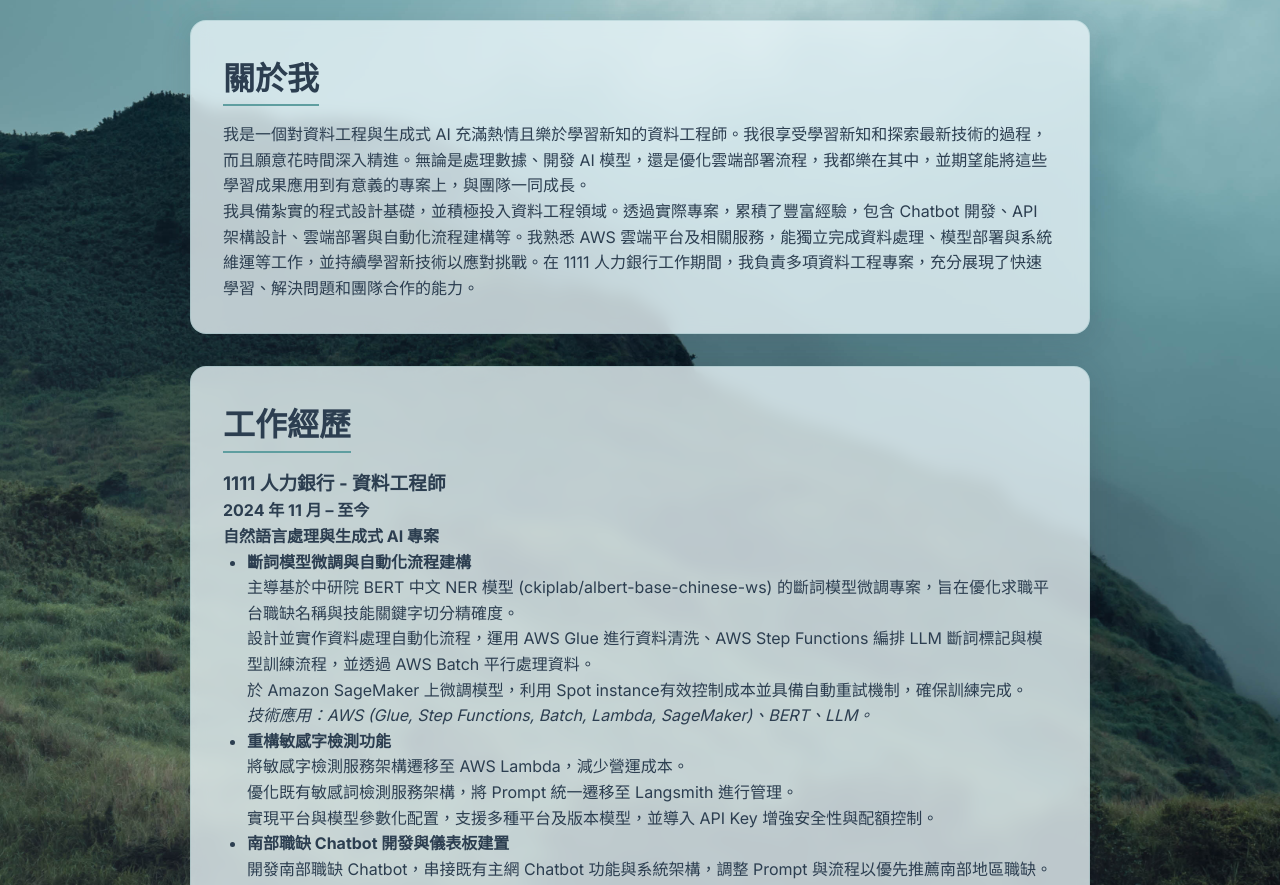
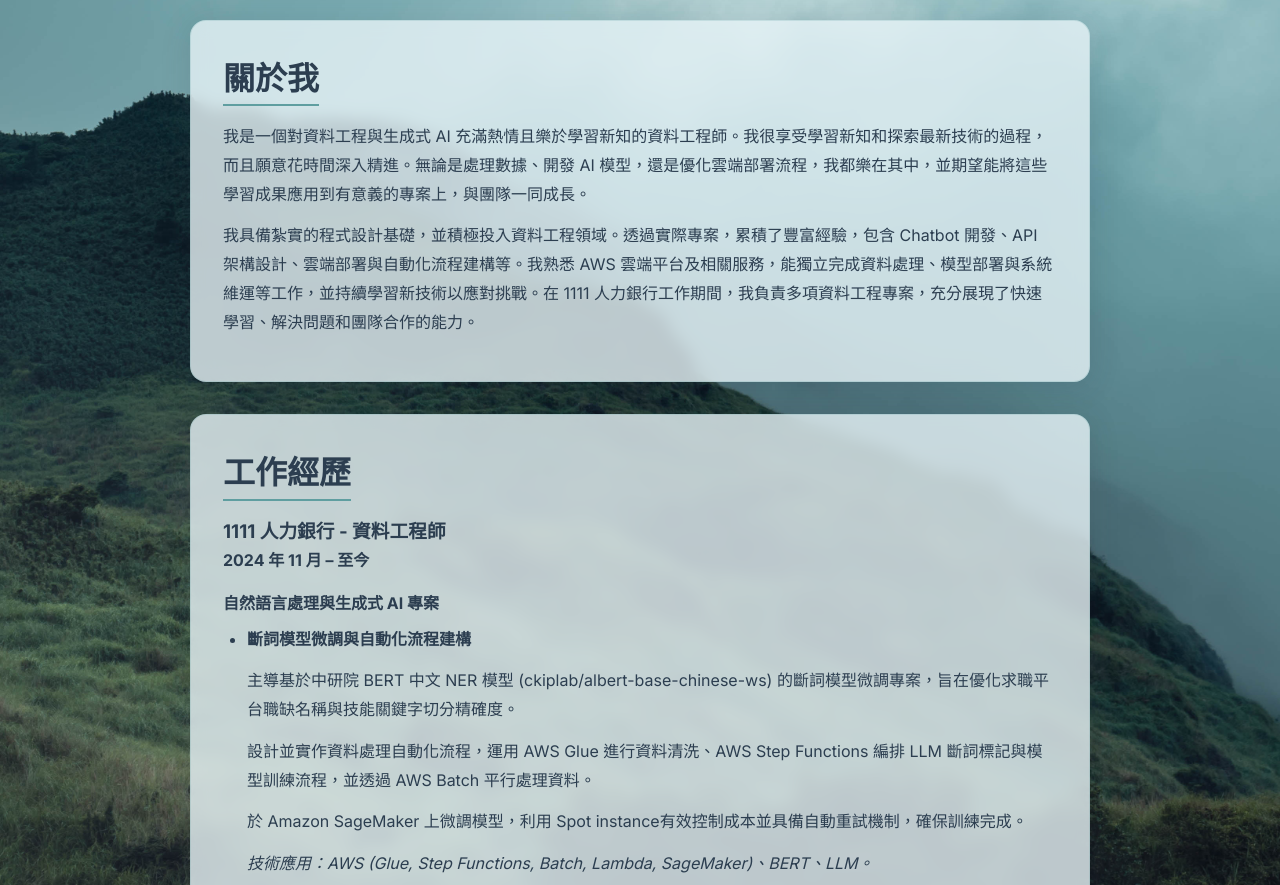
Before and after one commit to cico426426/cico426426.github.io, a plain HTML site: page index.html in a window 1280 px wide. Shown: the part 780-1665 px from the top of the page. Drawn offline with Linux system fonts and the light colour scheme.

Commit message:
Improve text spacing and readability in glass sections
- Increase line height for paragraphs to 1.8
- Add margin between paragraphs and list items
- Adjust h4 spacing in career items for better visual hierarchy

```diff
--- a/styles.css
+++ b/styles.css
@@ -186,3 +186,18 @@ ul {
     height: 40px;
   }
 }
+.glass-section p {
+    line-height: 1.8; /* You can adjust this value (e.g., 1.7, 1.9, 2.0) to your preference */
+    margin-bottom: 0.8em; /* Adds a bit more space between paragraphs if needed */
+}
+
+/* Also, consider adding some margin to list items for better readability */
+.glass-section ul li {
+    margin-bottom: 0.5em; /* Adjust as needed */
+}
+
+/* To ensure consistent spacing for text inside <h4> in career-item */
+.career-item h4 {
+    margin-top: 1em; /* Add some space above the h4 */
+    margin-bottom: 0.5em; /* Add some space below the h4 */
+}
```
